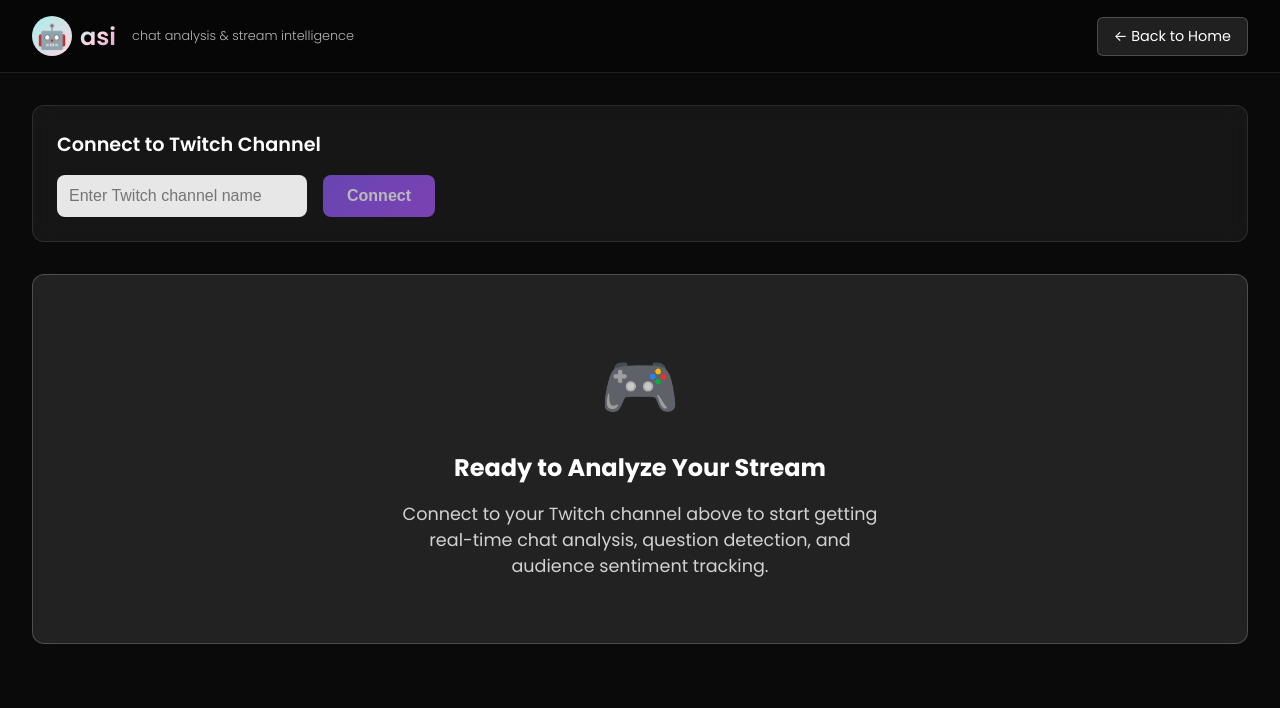
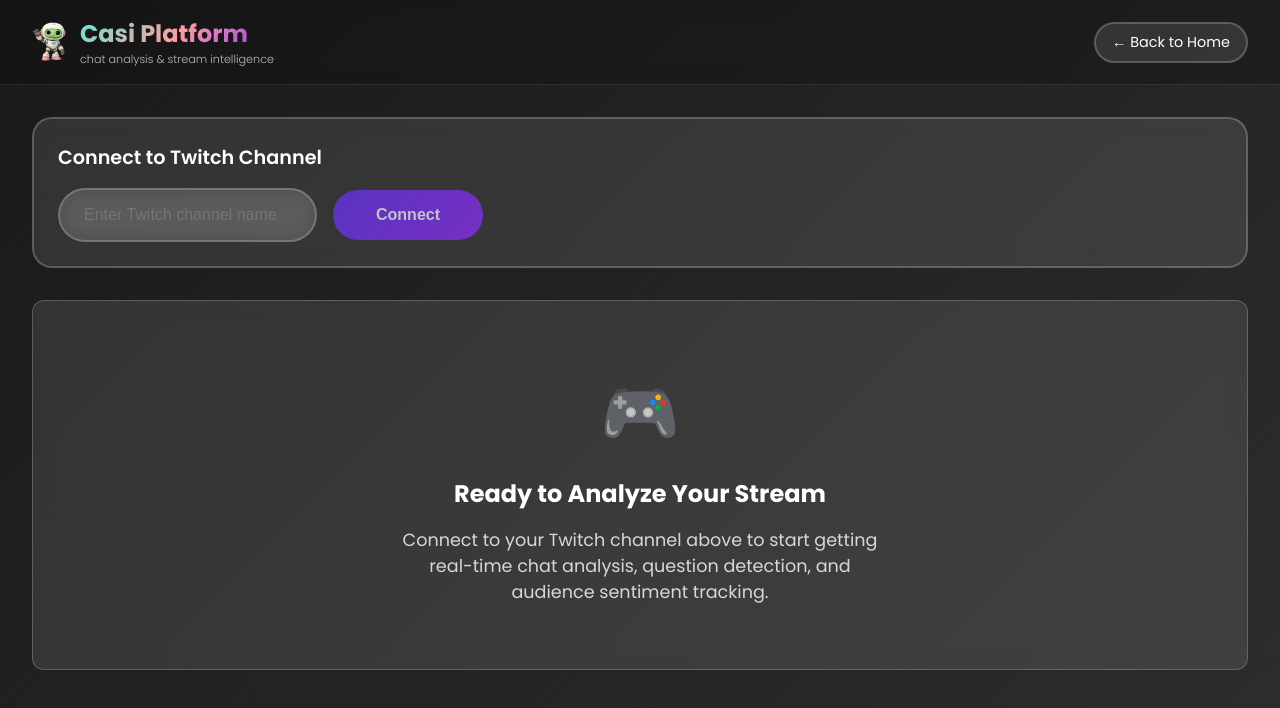
Before and after one commit to heycasi/casi-platform, a Next.js app: page /dashboard in a window 1280 px wide. Shown: the top 708 px of the page. Built offline with nearby package versions, Linux system fonts and the light colour scheme.

Commit message:
Update page.tsx

```diff
--- a/src/app/dashboard/page.tsx
+++ b/src/app/dashboard/page.tsx
@@ -109,56 +109,61 @@
   return (
     <div style={{
       minHeight: '100vh',
-      background: '#0a0a0a',
-      fontFamily: 'Poppins, -apple-system, BlinkMacSystemFont, sans-serif',
+      background: 'linear-gradient(135deg, #1a1a1a 0%, #2d2d2d 100%)',
+      fontFamily: 'Poppins, Arial, sans-serif',
       color: 'white'
     }}>
       {/* Header */}
       <div style={{
-        background: 'rgba(0, 0, 0, 0.3)',
+        background: 'rgba(0, 0, 0, 0.2)',
         backdropFilter: 'blur(10px)',
         padding: '1rem 2rem',
         borderBottom: '1px solid rgba(255, 255, 255, 0.1)'
       }}>
         <div style={{ display: 'flex', justifyContent: 'space-between', alignItems: 'center' }}>
           <div style={{ display: 'flex', alignItems: 'center', gap: '1rem' }}>
-            {/* Casi Robot Logo */}
+            {/* Casi Robot Logo - matching your landing page */}
             <div style={{
               display: 'flex',
               alignItems: 'center',
               gap: '0.5rem'
             }}>
-              {/* Robot from your landing page */}
+              <img
+                src="/landing-robot.png"
+                alt="Casi Robot"
+                style={{
+                  width: '40px',
+                  height: '40px'
+                }}
+                onError={(e) => {
+                  // Fallback if image doesn't load
+                  const target = e.target as HTMLImageElement
+                  target.style.display = 'none'
+                  target.insertAdjacentHTML('afterend', `
+                    <div style="font-size: 2rem;">🤖</div>
+                  `)
+                }}
+              />
+              <div>
                 <div style={{
-                width: '40px',
-                height: '40px',
-                borderRadius: '50%',
-                background: 'linear-gradient(135deg, #a8edea 0%, #fed6e3 100%)',
-                display: 'flex',
-                alignItems: 'center',
-                justifyContent: 'center',
-                fontSize: '1.5rem'
-              }}>
-                🤖
-              </div>
-              <span style={{
                   fontSize: '1.5rem',
-                fontWeight: '600',
-                background: 'linear-gradient(135deg, #a8edea 0%, #fed6e3 50%, #d299c2 100%)',
+                  fontWeight: 'bold',
+                  background: 'linear-gradient(135deg, #5EEAD4, #FF9F9F, #932FFE)',
                   WebkitBackgroundClip: 'text',
                   WebkitTextFillColor: 'transparent',
                   backgroundClip: 'text'
                 }}>
-                asi
-              </span>
+                  Casi Platform
                 </div>
-            <span style={{
-              fontSize: '0.8rem',
+                <div style={{
+                  fontSize: '0.7rem',
                   color: 'rgba(255, 255, 255, 0.7)',
                   fontWeight: '300'
                 }}>
                   chat analysis & stream intelligence
-            </span>
+                </div>
+              </div>
+            </div>
           </div>
           <div style={{ display: 'flex', gap: '1rem', alignItems: 'center' }}>
             <a
@@ -168,9 +173,16 @@
                 textDecoration: 'none',
                 padding: '0.5rem 1rem',
                 background: 'rgba(255, 255, 255, 0.1)',
-                borderRadius: '6px',
+                borderRadius: '25px',
                 fontSize: '0.9rem',
-                border: '1px solid rgba(255, 255, 255, 0.2)'
+                border: '2px solid rgba(255, 255, 255, 0.2)',
+                transition: 'all 0.3s ease'
+              }}
+              onMouseOver={(e) => {
+                e.currentTarget.style.background = 'rgba(255, 255, 255, 0.2)'
+              }}
+              onMouseOut={(e) => {
+                e.currentTarget.style.background = 'rgba(255, 255, 255, 0.1)'
               }}
             >
               ← Back to Home
@@ -182,12 +194,12 @@
       <div style={{ padding: '2rem', maxWidth: '1400px', margin: '0 auto' }}>
         {/* Connection Panel */}
         <div style={{
-          background: 'rgba(255, 255, 255, 0.05)',
+          background: 'rgba(255, 255, 255, 0.1)',
           backdropFilter: 'blur(10px)',
-          borderRadius: '12px',
+          borderRadius: '20px',
           padding: '1.5rem',
           marginBottom: '2rem',
-          border: '1px solid rgba(255, 255, 255, 0.1)'
+          border: '2px solid rgba(255, 255, 255, 0.2)'
         }}>
           <h2 style={{ margin: '0 0 1rem 0', fontSize: '1.2rem', fontWeight: '600' }}>
             Connect to Twitch Channel
@@ -201,14 +213,15 @@
               onChange={(e) => setChannelName(e.target.value)}
               disabled={isConnected}
               style={{
-                padding: '0.75rem',
-                borderRadius: '8px',
-                border: 'none',
-                background: 'rgba(255, 255, 255, 0.9)',
-                color: '#1F2937',
+                padding: '1rem 1.5rem',
+                borderRadius: '50px',
+                border: '2px solid rgba(255, 255, 255, 0.2)',
+                background: 'rgba(255, 255, 255, 0.1)',
+                color: 'white',
                 fontSize: '1rem',
                 minWidth: '250px',
-                outline: 'none'
+                outline: 'none',
+                backdropFilter: 'blur(10px)'
               }}
             />
 
@@ -217,17 +230,19 @@
                 onClick={handleConnect}
                 disabled={!channelName.trim() || connectionStatus === 'connecting'}
                 style={{
-                  padding: '0.75rem 1.5rem',
+                  padding: '1rem 2rem',
                   background: connectionStatus === 'connecting'
-                    ? 'linear-gradient(135deg, #fed6e3, #d299c2)'
-                    : 'linear-gradient(135deg, #8b5cf6, #a855f7)',
+                    ? 'linear-gradient(135deg, #FF9F9F, #932FFE)'
+                    : 'linear-gradient(135deg, #6932FF, #932FFE)',
                   border: 'none',
-                  borderRadius: '8px',
+                  borderRadius: '50px',
                   color: 'white',
                   fontSize: '1rem',
-                  fontWeight: '600',
+                  fontWeight: 'bold',
                   cursor: connectionStatus === 'connecting' ? 'not-allowed' : 'pointer',
-                  opacity: (!channelName.trim() || connectionStatus === 'connecting') ? 0.7 : 1
+                  opacity: (!channelName.trim() || connectionStatus === 'connecting') ? 0.7 : 1,
+                  transition: 'all 0.3s ease',
+                  minWidth: '150px'
                 }}
               >
                 {connectionStatus === 'connecting' ? 'Connecting...' : 'Connect'}
@@ -236,14 +251,15 @@
               <button
                 onClick={handleDisconnect}
                 style={{
-                  padding: '0.75rem 1.5rem',
-                  background: 'linear-gradient(135d35deg, #ef4444, #dc2626)',
+                  padding: '1rem 2rem',
+                  background: 'linear-gradient(135deg, #FF9F9F, #6932FF)',
                   border: 'none',
-                  borderRadius: '8px',
+                  borderRadius: '50px',
                   color: 'white',
                   fontSize: '1rem',
-                  fontWeight: '600',
-                  cursor: 'pointer'
+                  fontWeight: 'bold',
+                  cursor: 'pointer',
+                  transition: 'all 0.3s ease'
                 }}
               >
                 Disconnect
@@ -254,22 +270,23 @@
           {connectionStatus === 'connected' && (
             <div style={{
               marginTop: '1rem',
-              padding: '0.75rem',
-              background: 'rgba(16, 185, 129, 0.1)',
-              borderRadius: '8px',
-              border: '1px solid rgba(16, 185, 129, 0.2)',
+              padding: '1rem',
+              background: 'linear-gradient(135deg, rgba(184, 238, 138, 0.2), rgba(94, 234, 212, 0.2))',
+              borderRadius: '20px',
+              border: '2px solid rgba(184, 238, 138, 0.3)',
               display: 'flex',
               justifyContent: 'space-between',
               alignItems: 'center'
             }}>
               <span>✅ Connected to #{channelName} • {messages.length} messages analyzed</span>
               <span style={{
-                background: 'rgba(251, 191, 36, 0.2)',
-                color: '#fbbf24',
-                padding: '0.25rem 0.5rem',
-                borderRadius: '4px',
+                background: 'rgba(255, 159, 159, 0.2)',
+                color: '#FF9F9F',
+                padding: '0.25rem 0.75rem',
+                borderRadius: '20px',
                 fontSize: '0.8rem',
-                fontWeight: '600'
+                fontWeight: 'bold',
+                border: '1px solid rgba(255, 159, 159, 0.3)'
               }}>
                 DEMO MODE
               </span>
@@ -287,12 +304,12 @@
               marginBottom: '2rem'
             }}>
               <div style={{
-                background: 'rgba(255, 255, 255, 0.05)',
+                background: 'rgba(255, 255, 255, 0.1)',
                 backdropFilter: 'blur(10px)',
-                borderRadius: '12px',
+                borderRadius: '20px',
                 padding: '1.5rem',
                 textAlign: 'center',
-                border: '1px solid rgba(255, 255, 255, 0.1)'
+                border: '2px solid rgba(255, 255, 255, 0.2)'
               }}>
                 <div style={{ fontSize: '2rem', fontWeight: 'bold', color: '#8b5cf6' }}>
                   {questions.length}
@@ -311,7 +328,10 @@
                 <div style={{
                   fontSize: '2rem',
                   fontWeight: 'bold',
-                  color: avgSentiment > 0 ? '#8b5cf6' : avgSentiment < 0 ? '#ef4444' : '#fed6e3'
+                  background: 'linear-gradient(135deg, #5EEAD4, #FF9F9F, #932FFE)',
+                  WebkitBackgroundClip: 'text',
+                  WebkitTextFillColor: 'transparent',
+                  backgroundClip: 'text'
                 }}>
                   {avgSentiment > 0 ? '😊' : avgSentiment < 0 ? '😞' : '😐'}
                 </div>
```
Lines whose indentation alone changed are shown as unchanged.
